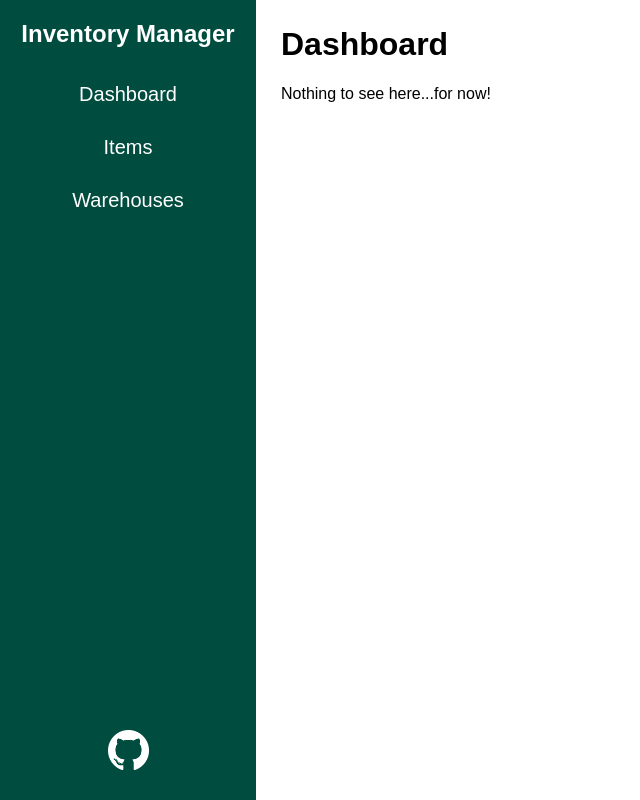
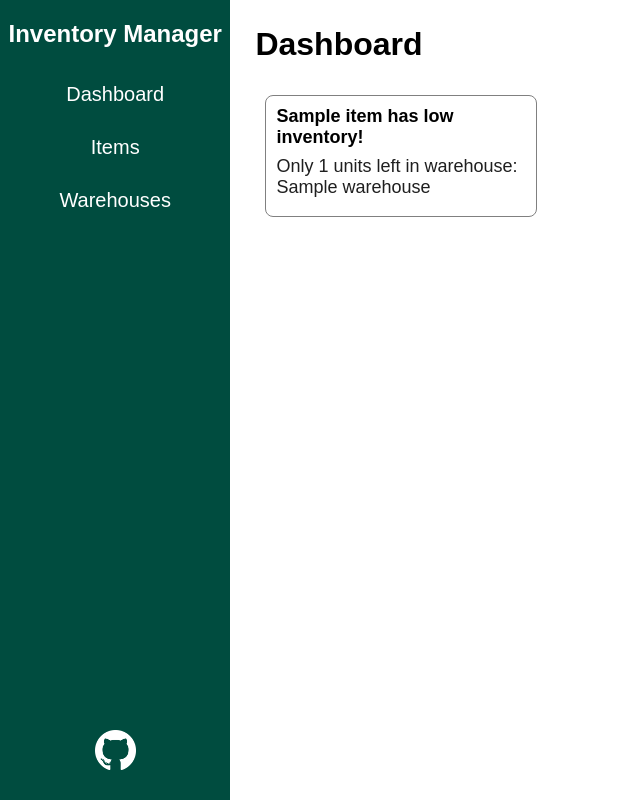
Before and after one commit to schau1121/Inventory-Manager, a Flask app: page / in a window 1280 px wide. Shown: the whole page, without its empty margins (0-640 px from the left). Run offline with Flask 2, Linux system fonts and the light colour scheme; tables that the repository leaves empty hold one stand-in row (values such as "Sample post").

Commit message:
Implement dashboard js styling and fix typeError bug

```diff
--- a/app.py
+++ b/app.py
@@ -7,7 +7,7 @@ from resources.item import AllItemsList, Item, ItemList
 
 app = Flask(__name__)
 app.config["SQLALCHEMY_DATABASE_URI"] = 'sqlite:///data.db'
-
+app.config["SQLALCHEMY_TRACK_MODIFICATIONS"] = False
 api = Api(app)
 
 @app.before_first_request
--- a/static/css/styles.css
+++ b/static/css/styles.css
@@ -21,7 +21,7 @@ a {
 }
 
 .sidebar {
-    width: 20%;
+    width: 18%;
     height: 100vh;
     display: flex;
     flex-direction: column;
@@ -35,6 +35,28 @@ a {
     padding: 5px 25px;
 }
 
+.cards {
+    display: flex;
+    flex-flow: row wrap;
+}
+
+.dashboard-card {
+    width: 250px;
+    height: 100px;
+    border: 1px solid grey;
+    border-radius: 8px;
+    padding: 10px;
+    margin: 10px;
+    font-size: large;
+    font-weight: bold;
+}
+
+.dashboard-card-inventory {
+    margin-top: 8px;
+    font-weight: lighter;
+    color: rgb(31, 31, 31);
+}
+
 a#github {
     justify-self: end;
     margin-top: auto;
--- a/static/script/home.js
+++ b/static/script/home.js
@@ -2,10 +2,11 @@ const cards = document.querySelector(".cards");
 const all_items_url = `${window.location.href}api/items`;
 let itemList;
 
-renderCards()
+getItems();
 
-function createCard(item, quantity) {
+function createCard(item, quantity, warehouse) {
     item = item[0].toUpperCase() + item.substring(1);
+    item = item.replace(/_/g, " ");
 
     if(cards.innerText === "Nothing to see here...for now!") {
         cards.innerText = "";
@@ -15,7 +16,7 @@ function createCard(item, quantity) {
     new_card_inventory = document.createElement("div");
     new_card.innerText = `${item} has low inventory!`;
     new_card.classList.add("dashboard-card");
-    new_card_inventory.innerText = `There are only ${quantity} units left`;
+    new_card_inventory.innerText = `Only ${quantity} units left in warehouse: ${warehouse}`;
     new_card_inventory.classList.add("dashboard-card-inventory");
     new_card.appendChild(new_card_inventory);
     cards.appendChild(new_card);
@@ -24,14 +25,15 @@ function createCard(item, quantity) {
 function getItems() {
     fetch(all_items_url)
         .then(response => response.json())
-        .then(data => itemList = data.items);
+        .then(data => {
+            renderCards(data.items);
+        });
 }
 
-function renderCards() {
-    getItems();
-    itemList.forEach(item => {
-        if(item.inventory < 1000) {
-            createCard(item.name, item.inventory);
+function renderCards(itemList) {
+    itemList.map(item => {
+        if(item.inventory <= 100) {
+            createCard(item.name, item.inventory, item.warehouse);
         }
     });
 }
```
